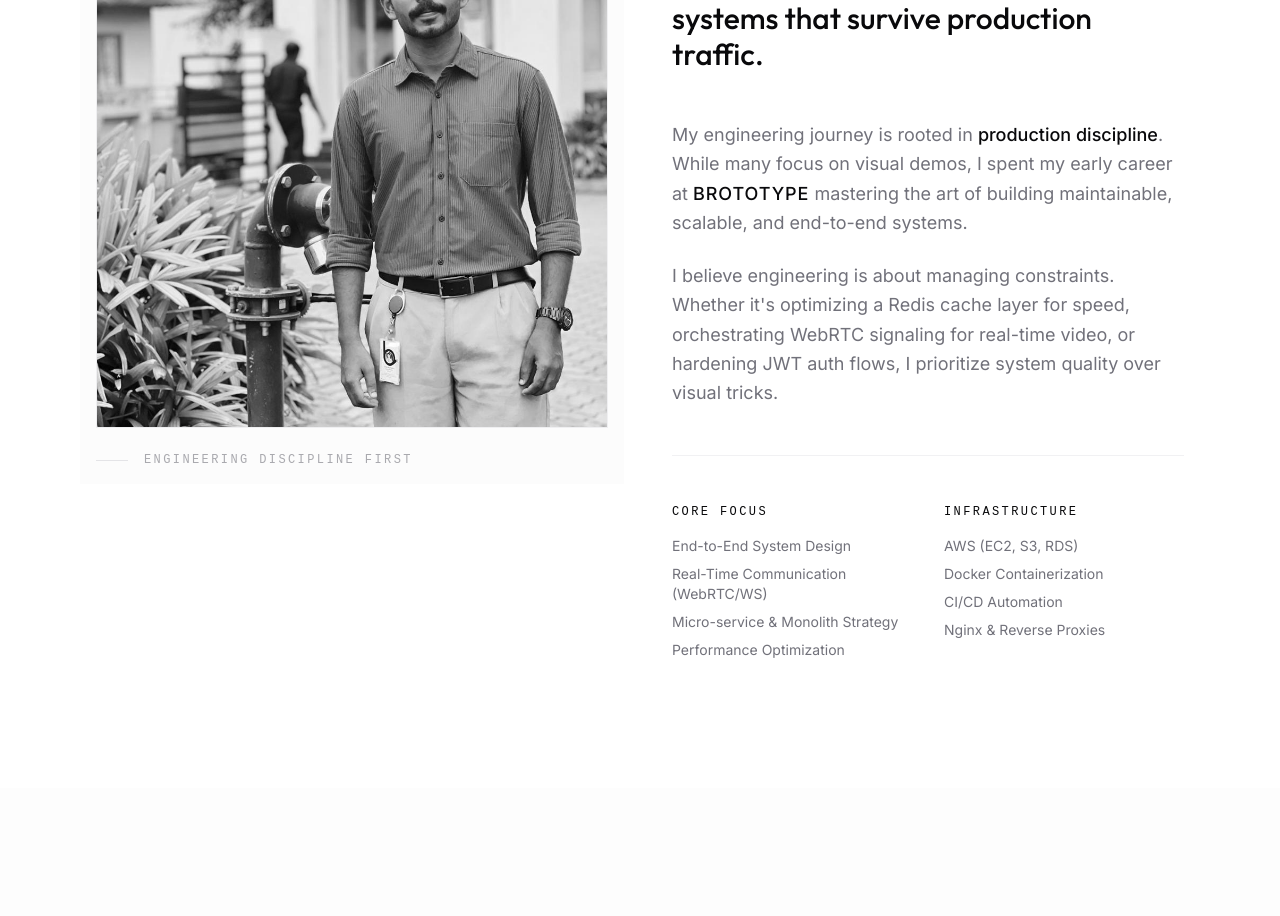
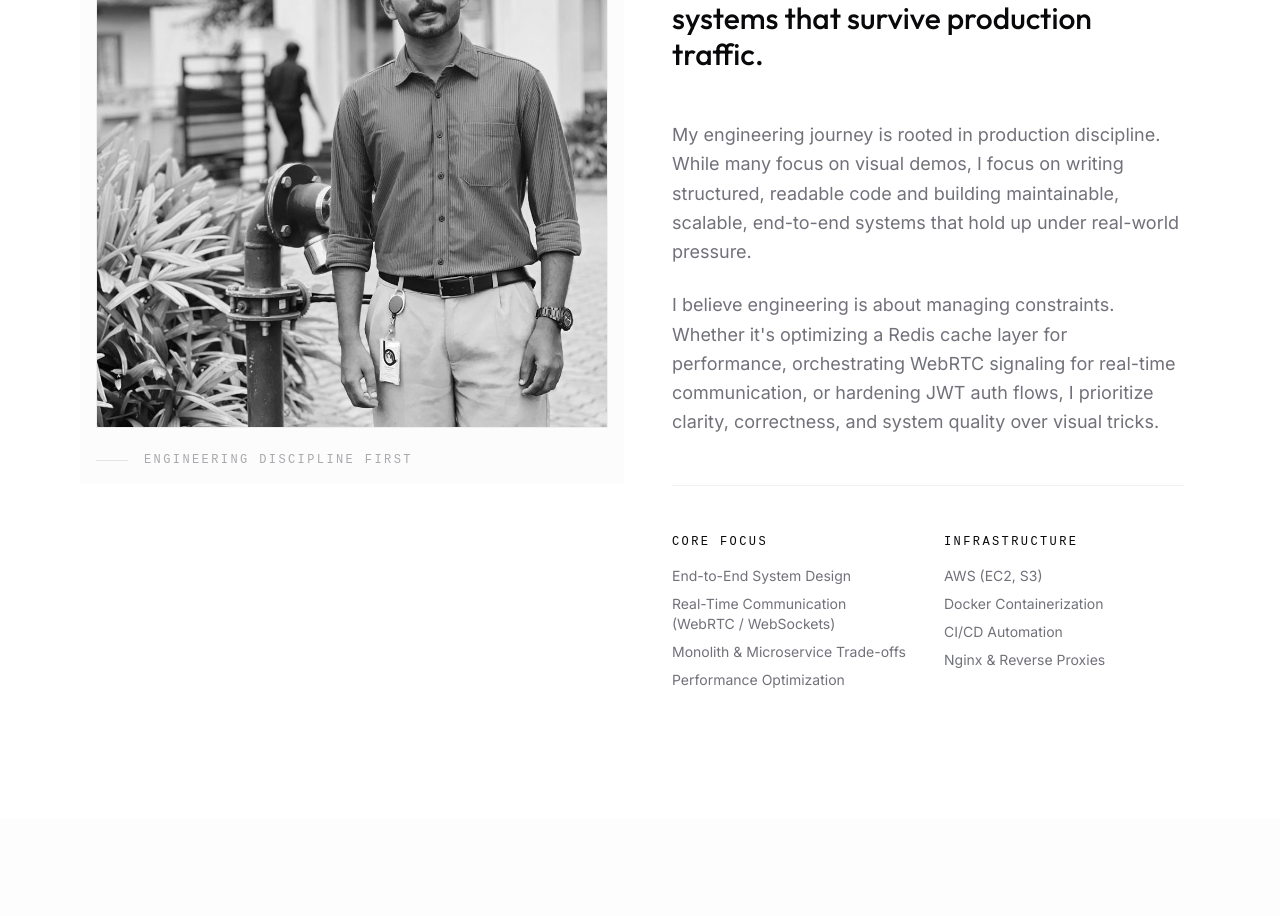
Before and after one commit to sharafath11/portfolio, a Next.js app: page / in a window 1280 px wide. Shown: the part 920-1836 px from the top of the page. Built offline with nearby package versions, Linux system fonts and the light colour scheme.

Commit message:
change the contenet and ui and vecel issues and the summary are changed

```diff
--- a/components/about.tsx
+++ b/components/about.tsx
@@ -23,7 +23,11 @@ export default function About() {
   }, { scope: container })
 
   return (
-    <section id="about" ref={container} className="py-24 md:py-32 px-6 md:px-12 lg:px-24">
+    <section
+      id="about"
+      ref={container}
+      className="py-24 md:py-32 px-6 md:px-12 lg:px-24"
+    >
       <div className="max-w-7xl mx-auto grid grid-cols-1 lg:grid-cols-2 gap-16 items-start">
         <div className="about-reveal relative group">
           <div className="absolute -inset-4 bg-muted/30 rounded-none -z-10 transition-transform group-hover:scale-[1.02]" />
@@ -33,50 +37,62 @@ export default function About() {
               alt="Sharafath Abil"
               fill
               className="object-cover grayscale hover:grayscale-0 transition-all duration-700"
-              sizes="(max-w-768px) 100vw, 50vw"
+              sizes="(max-width: 768px) 100vw, 50vw"
             />
           </div>
           <div className="mt-6 flex items-center gap-4 text-xs font-mono uppercase tracking-[0.2em] text-muted-foreground/60">
             <span className="w-8 h-px bg-border" />
-            Engineering Discipline first
+            Engineering discipline first
           </div>
         </div>
 
         <div className="space-y-12">
           <div className="about-reveal">
-            <h2 className="text-sm font-mono uppercase tracking-[0.3em] text-muted-foreground mb-4">Philosophy</h2>
+            <h2 className="text-sm font-mono uppercase tracking-[0.3em] text-muted-foreground mb-4">
+              Philosophy
+            </h2>
             <p className="text-2xl md:text-3xl font-display font-medium leading-tight">
-              I don't just write code. I architect systems that survive production traffic.
+              I don&apos;t just write code. I architect systems that survive
+              production traffic.
             </p>
           </div>
 
           <div className="about-reveal space-y-6 text-muted-foreground leading-relaxed text-lg font-sans">
             <p>
-              My engineering journey is rooted in <span className="text-foreground font-medium">production discipline</span>.
-              While many focus on visual demos, I spent my early career at <span className="text-foreground font-medium uppercase tracking-wider">Brototype</span> mastering
-              the art of building maintainable, scalable, and end-to-end systems.
+              My engineering journey is rooted in production discipline. While
+              many focus on visual demos, I focus on writing structured, readable
+              code and building maintainable, scalable, end-to-end systems that
+              hold up under real-world pressure.
             </p>
+
             <p>
-              I believe engineering is about managing constraints. Whether it's optimizing a Redis cache layer for speed,
-              orchestrating WebRTC signaling for real-time video, or hardening JWT auth flows, I prioritize
-              system quality over visual tricks.
+              I believe engineering is about managing constraints. Whether it's
+              optimizing a Redis cache layer for performance, orchestrating
+              WebRTC signaling for real-time communication, or hardening JWT auth
+              flows, I prioritize clarity, correctness, and system quality over
+              visual tricks.
             </p>
           </div>
 
           <div className="about-reveal grid grid-cols-1 sm:grid-cols-2 gap-8 border-t border-border/50 pt-12">
             <div>
-              <h3 className="text-xs uppercase tracking-[0.2em] text-foreground font-mono mb-4">Core Focus</h3>
+              <h3 className="text-xs uppercase tracking-[0.2em] text-foreground font-mono mb-4">
+                Core Focus
+              </h3>
               <ul className="space-y-2 text-sm text-muted-foreground font-sans">
                 <li>End-to-End System Design</li>
-                <li>Real-Time Communication (WebRTC/WS)</li>
-                <li>Micro-service & Monolith Strategy</li>
+                <li>Real-Time Communication (WebRTC / WebSockets)</li>
+                <li>Monolith & Microservice Trade-offs</li>
                 <li>Performance Optimization</li>
               </ul>
             </div>
+
             <div>
-              <h3 className="text-xs uppercase tracking-[0.2em] text-foreground font-mono mb-4">Infrastructure</h3>
+              <h3 className="text-xs uppercase tracking-[0.2em] text-foreground font-mono mb-4">
+                Infrastructure
+              </h3>
               <ul className="space-y-2 text-sm text-muted-foreground font-sans">
-                <li>AWS (EC2, S3, RDS)</li>
+                <li>AWS (EC2, S3)</li>
                 <li>Docker Containerization</li>
                 <li>CI/CD Automation</li>
                 <li>Nginx & Reverse Proxies</li>
```
